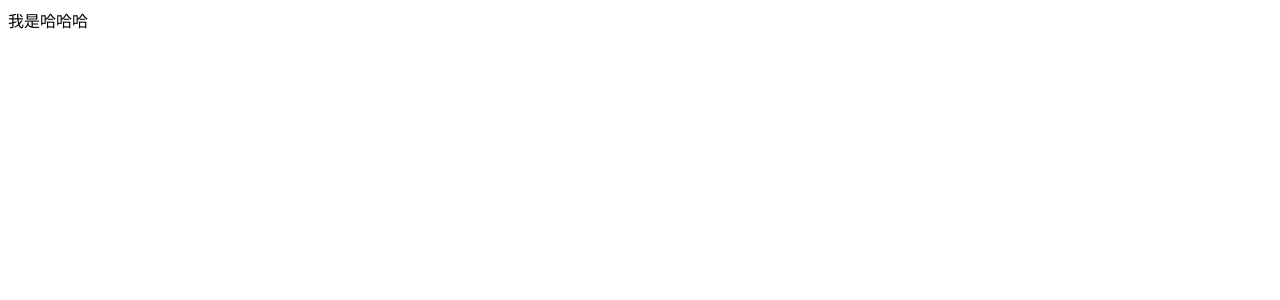
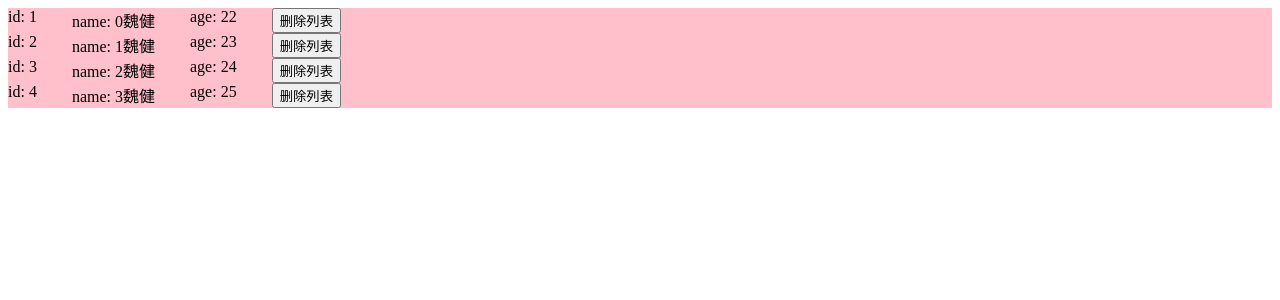
Before and after one commit to CoderWeiJ/react-demo, a React (Create React App) app: page / in a window 1280 px wide. Shown: the top 300 px of the page. Built offline with nearby package versions, Linux system fonts and the light colour scheme.

Commit message:
props的解构赋值

```diff
--- a/src/App.js
+++ b/src/App.js
@@ -1,41 +1,28 @@
-import React, { createContext } from 'react'
+import React from 'react'
 
-// 1. 创建Context对象
-const { Provider, Consumer } = createContext()
-
-
-// 3. 消费数据
-function ComC () {
-  return (
-    <Consumer >
-      {value => <div>{value}</div>}
-    </Consumer>
-  )
-}
-
-function ComA () {
-  return (
-    <ComC />
-  )
-}
-
+import ShowList from './components/ShowList.jsx'
 // 2. 提供数据
 class App extends React.Component {
   state = {
-    message: 'this is message'
+    list: [
+      { id: 1, name: '0魏健', age: 22 },
+      { id: 2, name: '1魏健', age: 23 },
+      { id: 3, name: '2魏健', age: 24 },
+      { id: 4, name: '3魏健', age: 25 },
+    ]
+  }
+  delHandler = (id) => {
+    this.setState({
+      list: this.state.list.filter(item => item.id !== id)
+    })
   }
   render () {
-    setTimeout(() => {
-      this.setState({
-        message: '我是哈哈哈'
-      })
-    }, 3000)
     return (
-      <Provider value={this.state.message}>
-        <div className="app">
-          <ComA />
-        </div>
-      </Provider>
+      <>
+        {
+          this.state.list.map(item => <ShowList key={item.id} {...item} handlerDelete={this.delHandler} />)
+        }
+      </>
     )
   }
 }
--- /dev/null
+++ b/src/assets/css/ShowList.css
@@ -0,0 +1,6 @@
+.wrap {
+  background-color: pink;
+  display: flex;
+  column-gap: 35px;
+  row-gap: 10px;
+}
--- /dev/null
+++ b/src/components/ShowList.jsx
@@ -0,0 +1,14 @@
+import '../assets/css/ShowList.css'
+function ShowList(props) {
+  const { id, name, age, handlerDelete } = props
+  return (
+    <div className="wrap">
+      <div>id: {id}</div>
+      <div>name: {name}</div>
+      <div>age: {age}</div>
+      <button onClick={() => handlerDelete(id)}>删除列表</button>
+    </div>
+  )
+}
+
+export default ShowList
```
Also changed, not shown: src/components/A.jsx (deleted, +0 -17 lines), src/components/B.jsx (deleted, +0 -11 lines).
